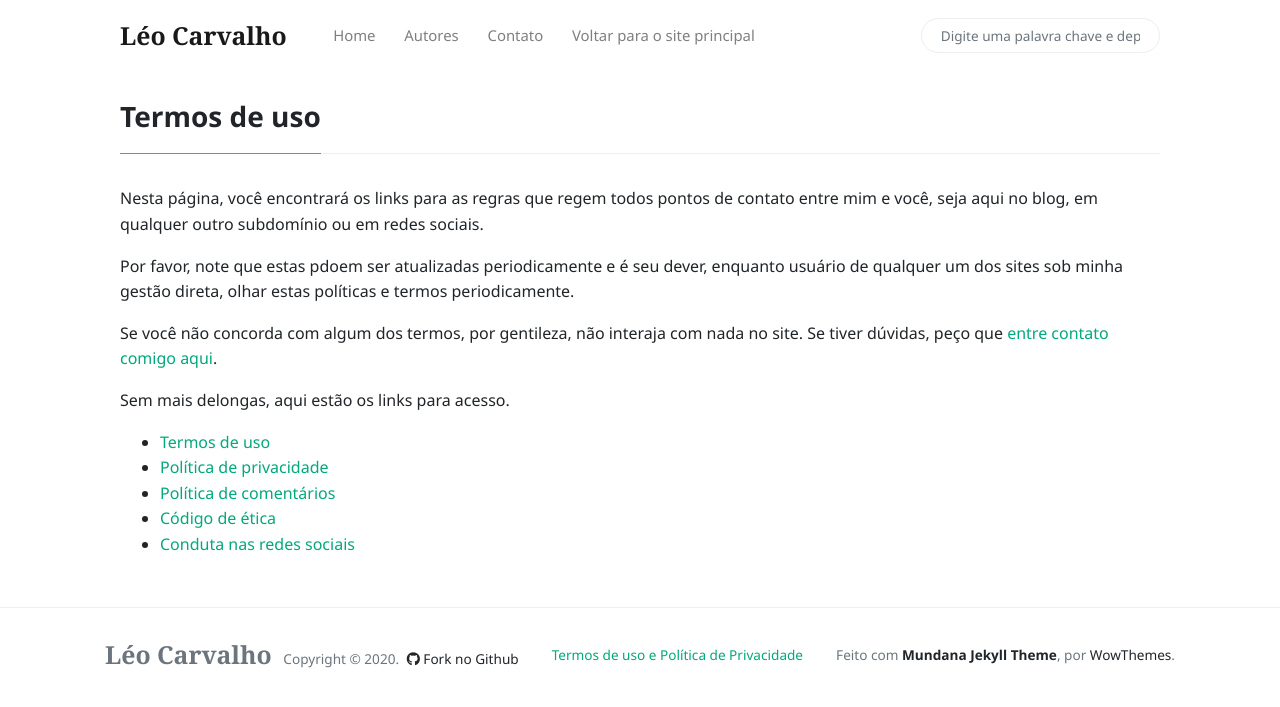
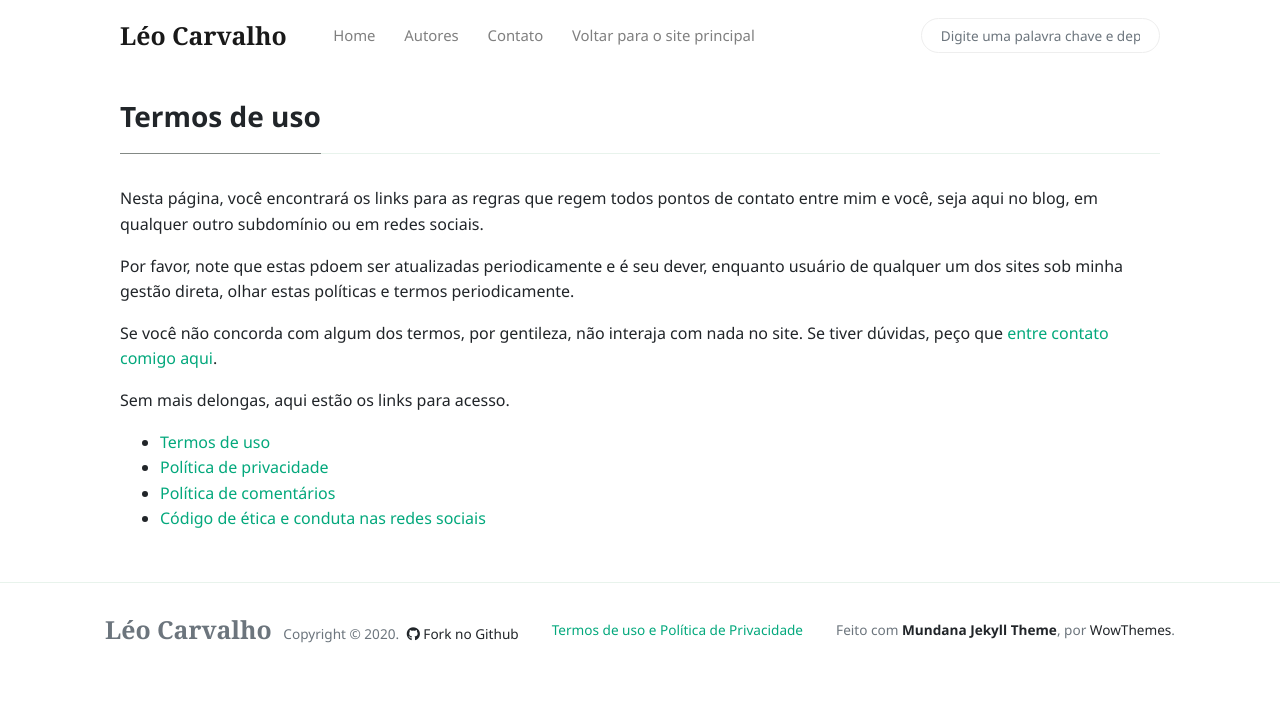
Before and after one commit to carvalholeo/carvalholeo.github.io, a Jekyll site: the page built from _pages/termos.md, in a window 1280 px wide. Shown: the top 707 px of the page. Built offline with Jekyll 4.4.1, drawn with Linux system fonts in a browser that asks for light colours; nearby versions of some CDN libraries; part of the change alters nothing that is shown.

```diff
--- a/_pages/termos.md
+++ b/_pages/termos.md
@@ -15,15 +15,14 @@ Sem mais delongas, aqui estão os links para acesso.
 * [Termos de uso][termos]
 * [Política de privacidade][privacidade]
 * [Política de comentários][comentarios]
-* [Código de ética][etica]
-* [Conduta nas redes sociais][redes-sociais]
+* [Código de ética e conduta nas redes sociais][etica]
+
 
 
 
 
 [contact]: {{site.contact}}
-[termos]: {{link}}/tos.html
+[termos]: https://github.com/carvalholeo/carvalholeo.github.io/blob/master/LICENSE
 [privacidade]: {{link}}/privacy-policy.html
 [comentarios]: {{link}}/comentarios.html
 [etica]: {{link}}/etica.html
-[redes-sociais]: {{link}}/redes-sociais.html
```
